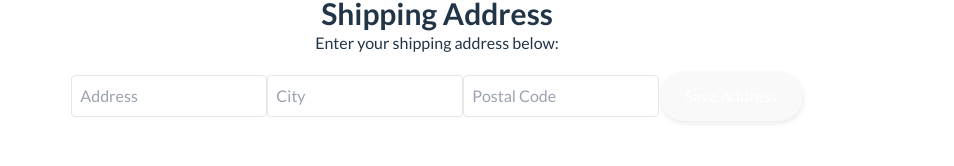
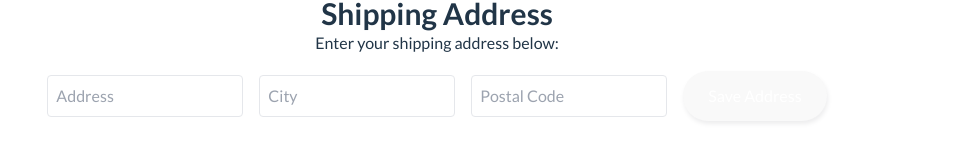
Before and after one commit to chingu-voyages/v50-tier2-team-15, a React (Vite) app: page /checkout in a window 1280 px wide. Shown: the part 377-543 px from the top of the page, without its empty margins (203-1157 px from the left). Built offline with nearby package versions, Linux system fonts and the light colour scheme; sample sign-in values are in the browser's storage.

Commit message:
refactor: Update OrderScreen component to display shipping address form with bigger margins.

```diff
--- a/src/screens/OrderScreen.jsx
+++ b/src/screens/OrderScreen.jsx
@@ -91,7 +91,7 @@ const handleAddressChange = (e) => {
               value={userAddress.address || ""}
               onChange={handleAddressChange}
               placeholder="Address"
-              className="p-2 border rounded"
+              className="m-2 p-2 border rounded"
               required
             />
             <input
@@ -100,7 +100,7 @@ const handleAddressChange = (e) => {
               value={userAddress.city || ""}
               onChange={handleAddressChange}
               placeholder="City"
-              className="p-2 border rounded"
+              className="m-2 p-2 border rounded"
               required
             />
             <input
@@ -109,12 +109,12 @@ const handleAddressChange = (e) => {
               value={userAddress.postalCode || ""}
               onChange={handleAddressChange}
               placeholder="Postal Code"
-              className="p-2 border rounded"
+              className="m-2 p-2 border rounded"
               required
             />
             <button
               type="submit"
-              className="px-6 py-3 bg-purple-500 text-white rounded-full"
+              className="m-2 px-6 py-3 bg-purple-500 text-white rounded-full"
             >
               Save Address
             </button>
```
